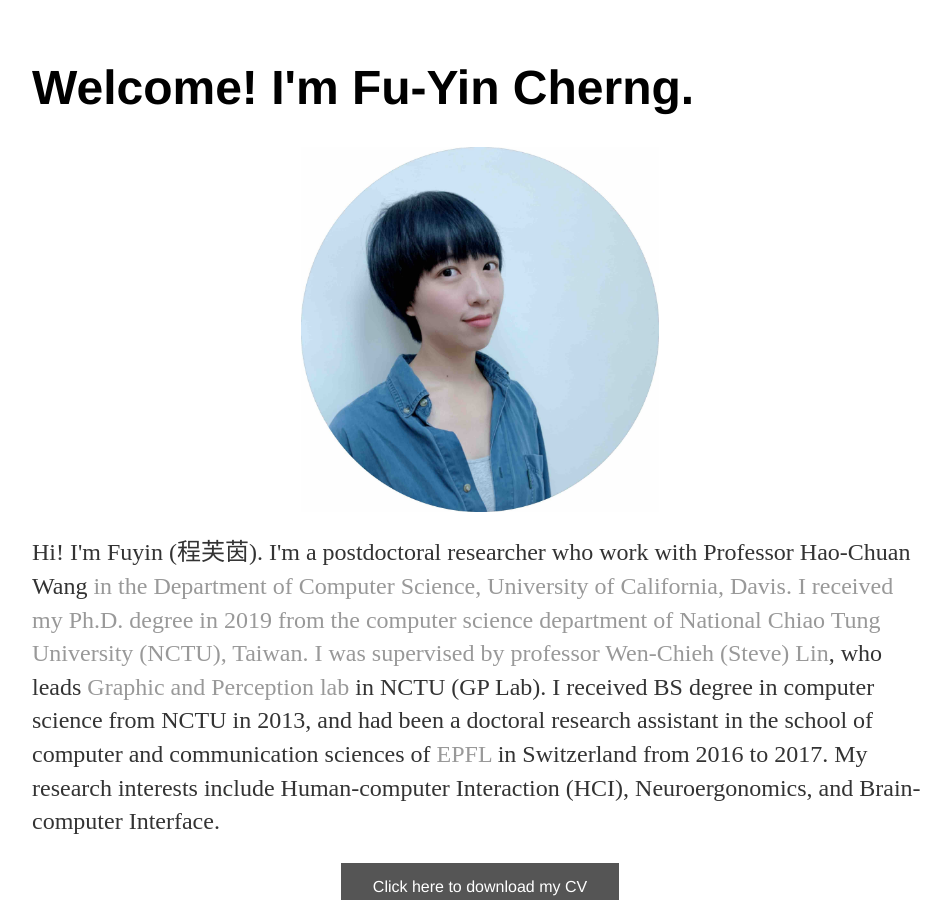
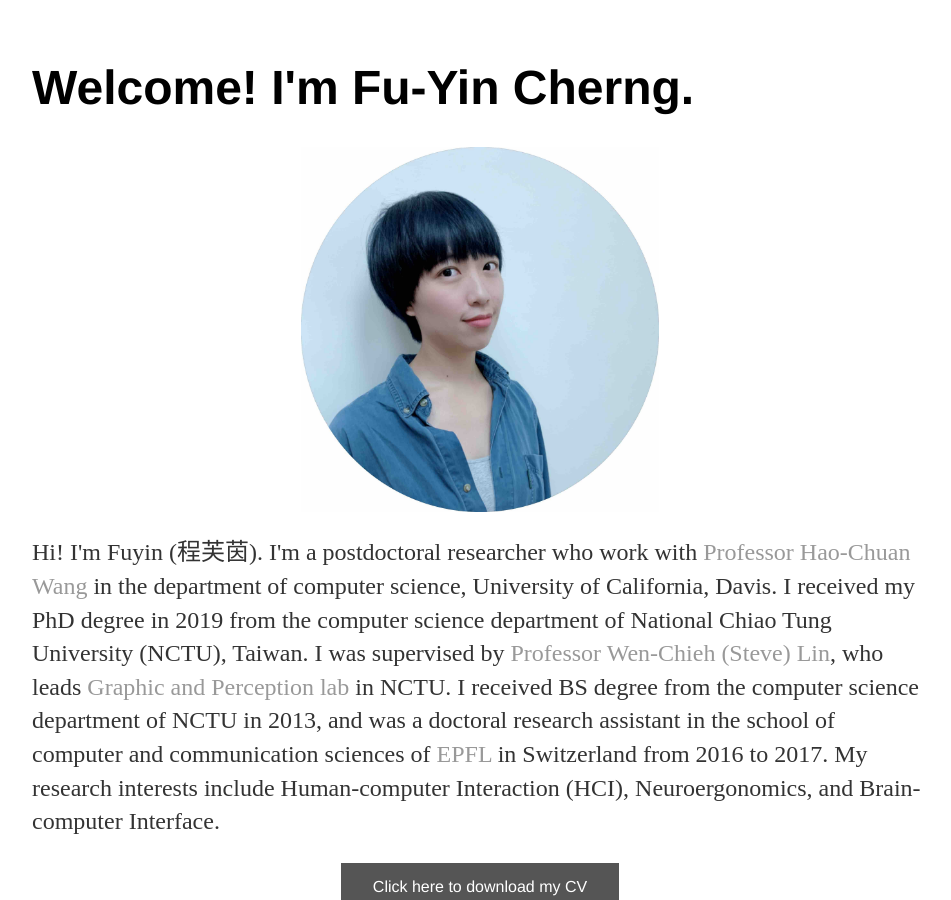
Before and after one commit to FuyinCherng/FuyinCherng.github.io, a Jekyll site: the page built from index.html, in a window 1280 px wide and 900 px high. Shown: the whole window, without its empty margins (160-1111 px from the left). Built offline with Jekyll 4.4.1, drawn with Linux system fonts in a browser that asks for light colours.

Commit message:
correct intro

```diff
--- a/index.html
+++ b/index.html
@@ -17,10 +17,10 @@
 
 	<p>
 		Hi! I'm Fuyin (程芙茵).
-		I'm a postdoctoral researcher who work with Professor Hao-Chuan Wang<a href="https://gpl.cs.nctu.edu.tw/Steve-Lin/" target="_blannk"> in the Department of Computer Science, University of California, Davis.
-		I received my Ph.D. degree in 2019 from the computer science department of National Chiao Tung University (NCTU), Taiwan.
-		I was supervised by <a href="https://gpl.cs.nctu.edu.tw/Steve-Lin/" target="_blannk">professor Wen-Chieh (Steve) Lin</a>, who leads <a href="https://gpl.cs.nctu.edu.tw/" target="_blannk">Graphic and Perception lab</a> in NCTU (GP Lab).
-		I received BS degree in computer science from NCTU in 2013, and had been a doctoral research assistant in the school of computer and communication sciences of <a href="https://www.epfl.ch/en/home/">EPFL</a> in Switzerland from 2016 to 2017.
+		I'm a postdoctoral researcher who work with <a href="http://www.haochuanwang.info/" target="_blank">Professor Hao-Chuan Wang</a> in the department of computer science, University of California, Davis.
+		I received my PhD degree in 2019 from the computer science department of National Chiao Tung University (NCTU), Taiwan.
+		I was supervised by <a href="https://gpl.cs.nctu.edu.tw/Steve-Lin/" target="_blank">Professor Wen-Chieh (Steve) Lin</a>, who leads <a href="https://gpl.cs.nctu.edu.tw/" target="_blank">Graphic and Perception lab</a> in NCTU.
+		I received BS degree from the computer science department of NCTU in 2013, and was a doctoral research assistant in the school of computer and communication sciences of <a href="https://www.epfl.ch/en/home/">EPFL</a> in Switzerland from 2016 to 2017.
 		My research interests include Human-computer Interaction (HCI), Neuroergonomics, and Brain-computer Interface. </p>
 
 	<!-- <h1>Curriculum Vitae</h1> -->
```
